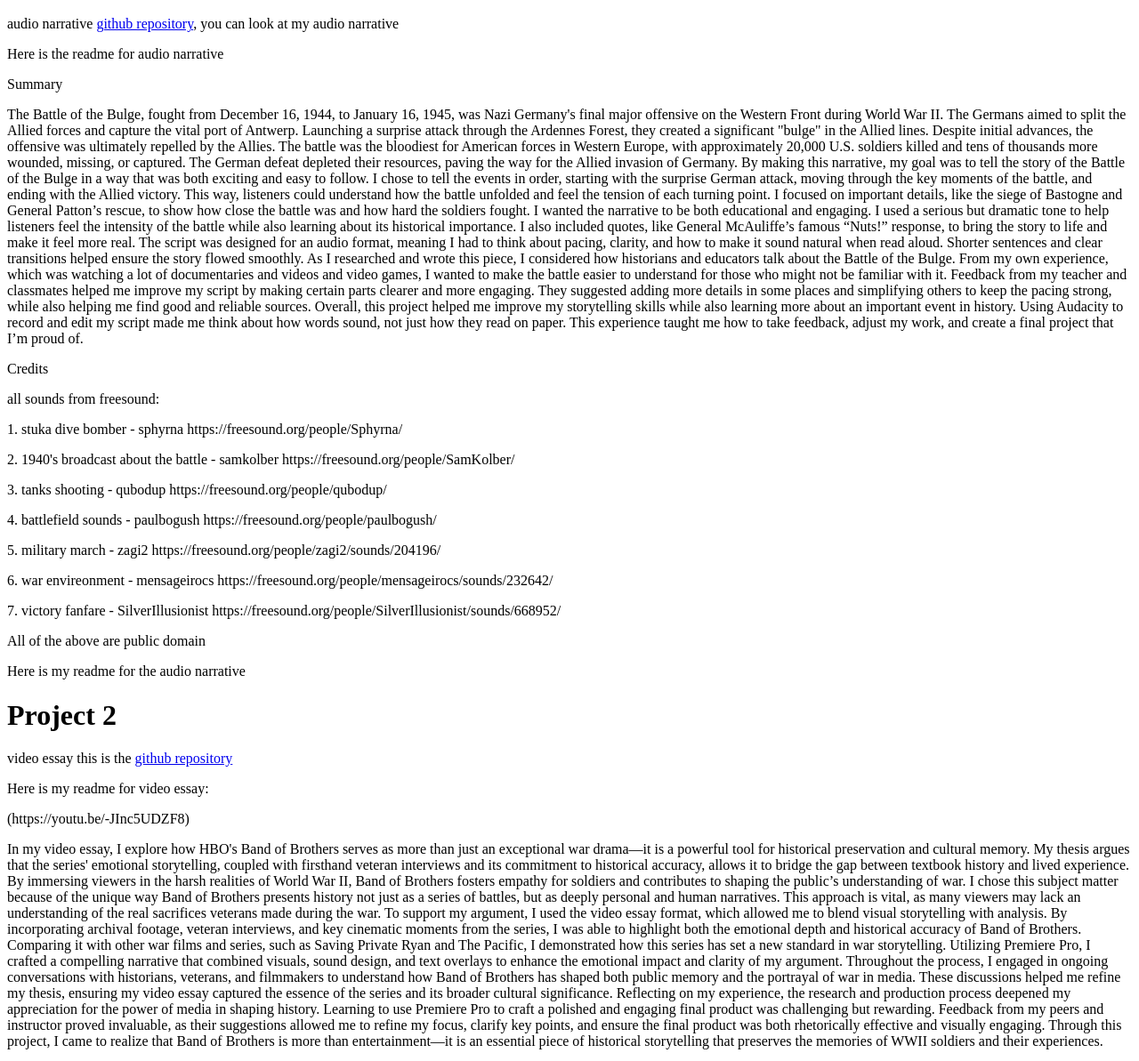
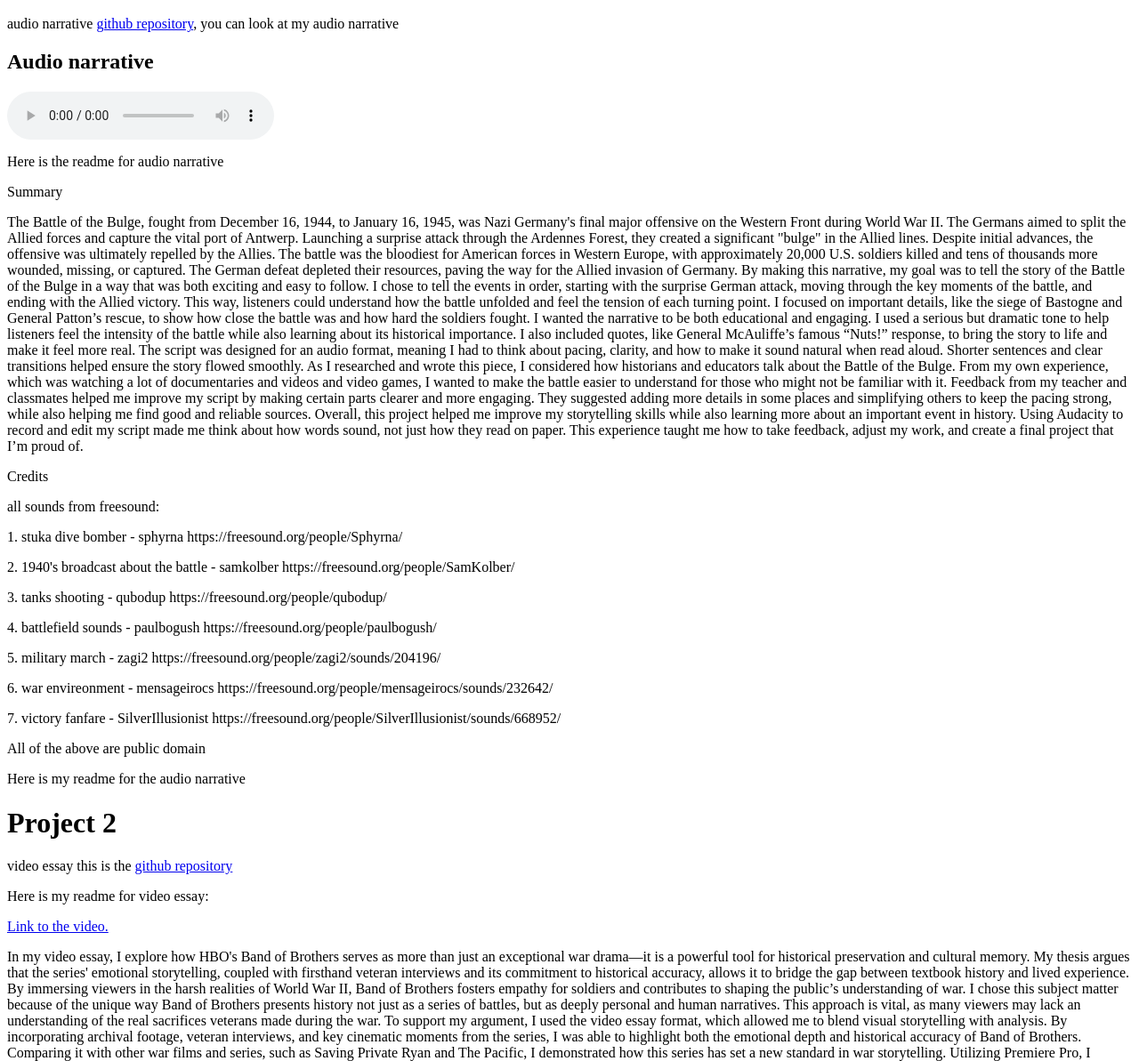
Before and after one commit to schmo-web/portfolio-website, a plain HTML site: page projects.html in a window 1280 px wide. Shown: the part 48-1241 px from the top of the page at 89% size. Drawn offline with Linux system fonts and the light colour scheme.

Commit message:
update projects.html

```diff
--- a/projects.html
+++ b/projects.html
@@ -5,6 +5,10 @@
     <body>
         <h1>Project 1</h1>
         <p> audio narrative <a href="https://github.com/schmo-web/audio-narrative-schmo">github repository</a>, you can look at my audio narrative</p>
+    <h2>Audio narrative</h2>
+    <audio controls>
+        <source src="/assets/schmo audio project.mp3">
+    </audio>
         <p> Here  is the readme for audio narrative</p>
         <p>Summary</p>
 The Battle of the Bulge, fought from December 16, 1944, to January 16, 1945, was Nazi Germany's final major offensive on the Western Front during World War II. The Germans aimed to split the Allied forces and capture the vital port of Antwerp. Launching a surprise attack through the Ardennes Forest, they created a significant "bulge" in the Allied lines. Despite initial advances, the offensive was ultimately repelled by the Allies. The battle was the bloodiest for American forces in Western Europe, with approximately 20,000 U.S. soldiers killed and tens of thousands more wounded, missing, or captured. The German defeat depleted their resources, paving the way for the Allied invasion of Germany.
@@ -31,7 +35,7 @@ All of the above are public domain
         <h1> Project 2</h1>
         <p> video essay this is the <a Href="https://github.com/schmo-web/video-essay-schmo">github repository</a></p>
         <p> Here is my readme for video essay:</p>
-<p>(https://youtu.be/-JInc5UDZF8)</p>
+<p><a href=https://youtu.be/-JInc5UDZF8> Link to the video.</a></p>
 
     In my video essay, I explore how HBO's Band of Brothers serves as more than just an exceptional war drama—it is a powerful tool for historical preservation and cultural memory. My thesis argues that the series' emotional storytelling, coupled with firsthand veteran interviews and its commitment to historical accuracy, allows it to bridge the gap between textbook history and lived experience. By immersing viewers in the harsh realities of World War II, Band of Brothers fosters empathy for soldiers and contributes to shaping the public’s understanding of war. I chose this subject matter because of the unique way Band of Brothers presents history not just as a series of battles, but as deeply personal and human narratives. This approach is vital, as many viewers may lack an understanding of the real sacrifices veterans made during the war.
 
```
